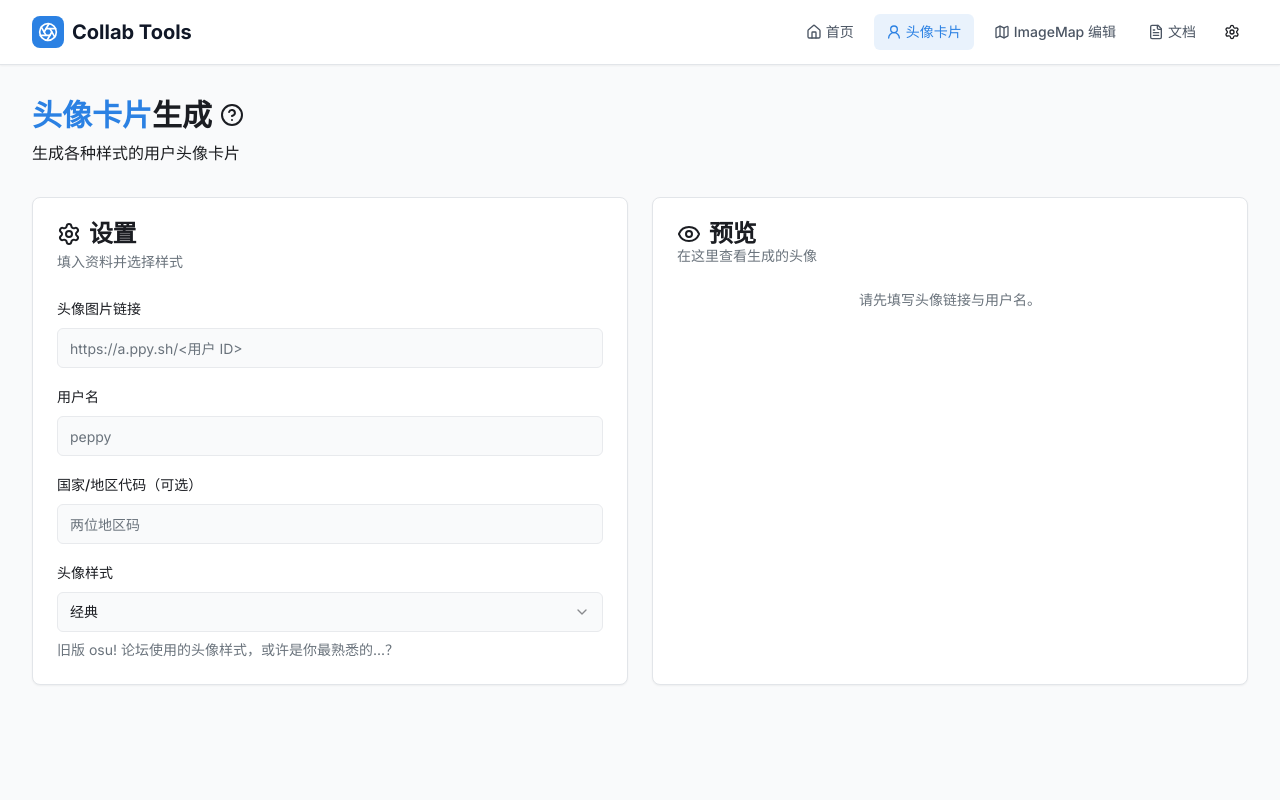
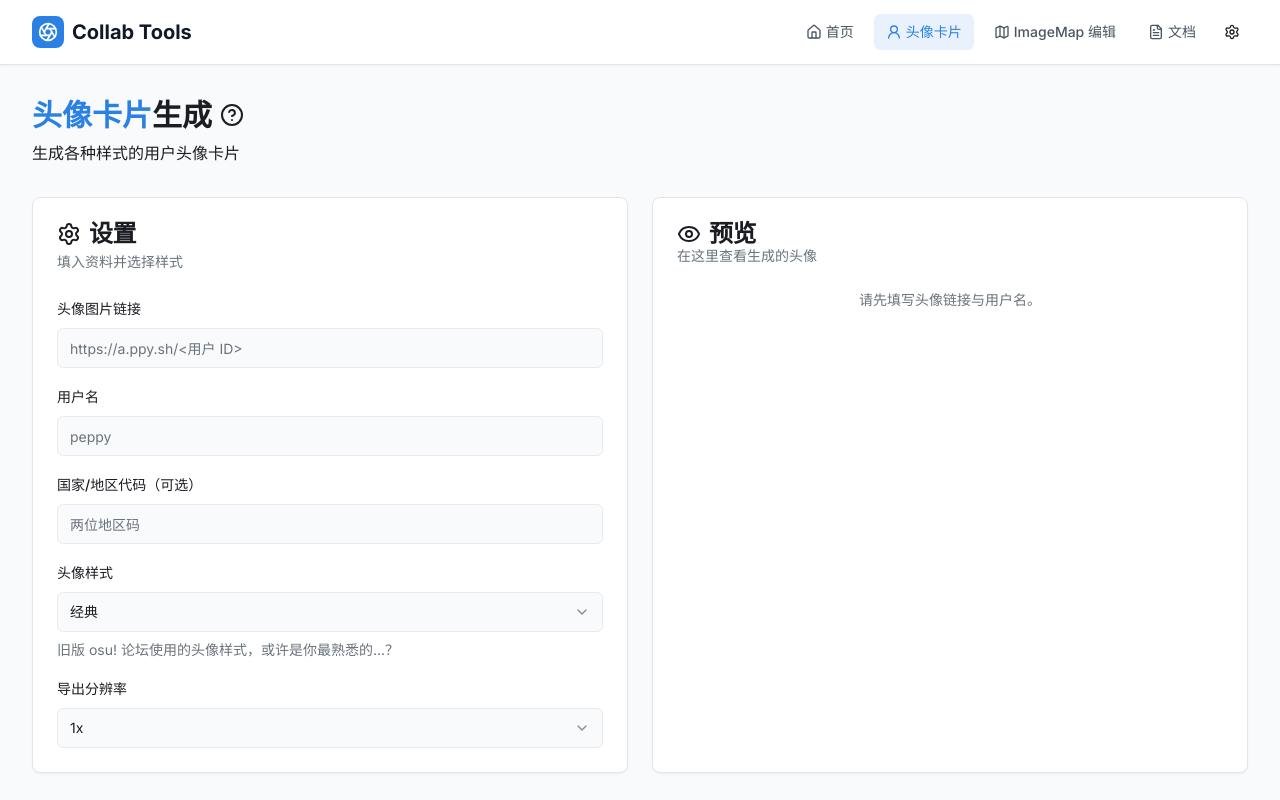
Before and after one commit to CloneWith/osu-collab-tools, a Next.js app: page /avatar in a window 1280 px wide. Shown: the top 800 px of the page. Built offline with nearby package versions, Linux system fonts and the light colour scheme.

Commit message:
Support multiple export scale for avatar cards

```diff
--- a/app/avatar/page.tsx
+++ b/app/avatar/page.tsx
@@ -31,6 +31,16 @@ const STYLE_REGISTRY = [
 
 type StyleKey = typeof STYLE_REGISTRY[number]["key"];
 
+const SCALE_REGISTRY = [
+  {key: "0.5x", scale: 0.5},
+  {key: "0.75x", scale: 0.75},
+  {key: "1x", scale: 1},
+  {key: "1.5x", scale: 1.5},
+  {key: "2x", scale: 2},
+  {key: "3x", scale: 3},
+  {key: "4x", scale: 4},
+] as const;
+
 export default function AvatarGeneratorPage() {
   const {toast} = useToast();
 
@@ -40,6 +50,7 @@ export default function AvatarGeneratorPage() {
   const [imageUrl, setImageUrl] = useState<string>("");
   const [username, setUsername] = useState<string>("");
   const [countryCode, setCountryCode] = useState<string>("");
+  const [selectedExportScale, setSelectedExportScale] = useState<string>("1x");
 
   // 缓冲输入
   const [inputImageUrl, setInputImageUrl] = useState<string>("");
@@ -97,9 +108,15 @@ export default function AvatarGeneratorPage() {
     if (!previewRef.current?.firstElementChild) return;
 
     try {
+      const scale = SCALE_REGISTRY.find(s => s.key === selectedExportScale)?.scale;
+      if (!scale) {
+        console.warn(`Cannot find a proper export scale for ${selectedExportScale}. Falling back to 1x.`);
+      }
+
       const result = await snapdom(previewRef.current?.firstElementChild as HTMLElement);
       await result.download({
         filename: `avatar-${username}-${Date.now()}.png`,
+        scale: scale ?? 1,
       });
     } catch (e) {
       toast({
@@ -176,6 +193,20 @@ export default function AvatarGeneratorPage() {
                 </Select>
                 <div className="text-sm text-muted-foreground">{selectedStyle?.description ?? "<无描述>"}</div>
               </div>
+
+              <div className="space-y-2">
+                <Label>导出分辨率</Label>
+                <Select value={selectedExportScale} onValueChange={(v) => setSelectedExportScale(v)}>
+                  <SelectTrigger className="w-full">
+                    <SelectValue placeholder="选择导出分辨率"/>
+                  </SelectTrigger>
+                  <SelectContent>
+                    {SCALE_REGISTRY.map(({key}) => (
+                      <SelectItem key={key} value={key}>{key}</SelectItem>
+                    ))}
+                  </SelectContent>
+                </Select>
+              </div>
             </CardContent>
           </Card>
 
```
